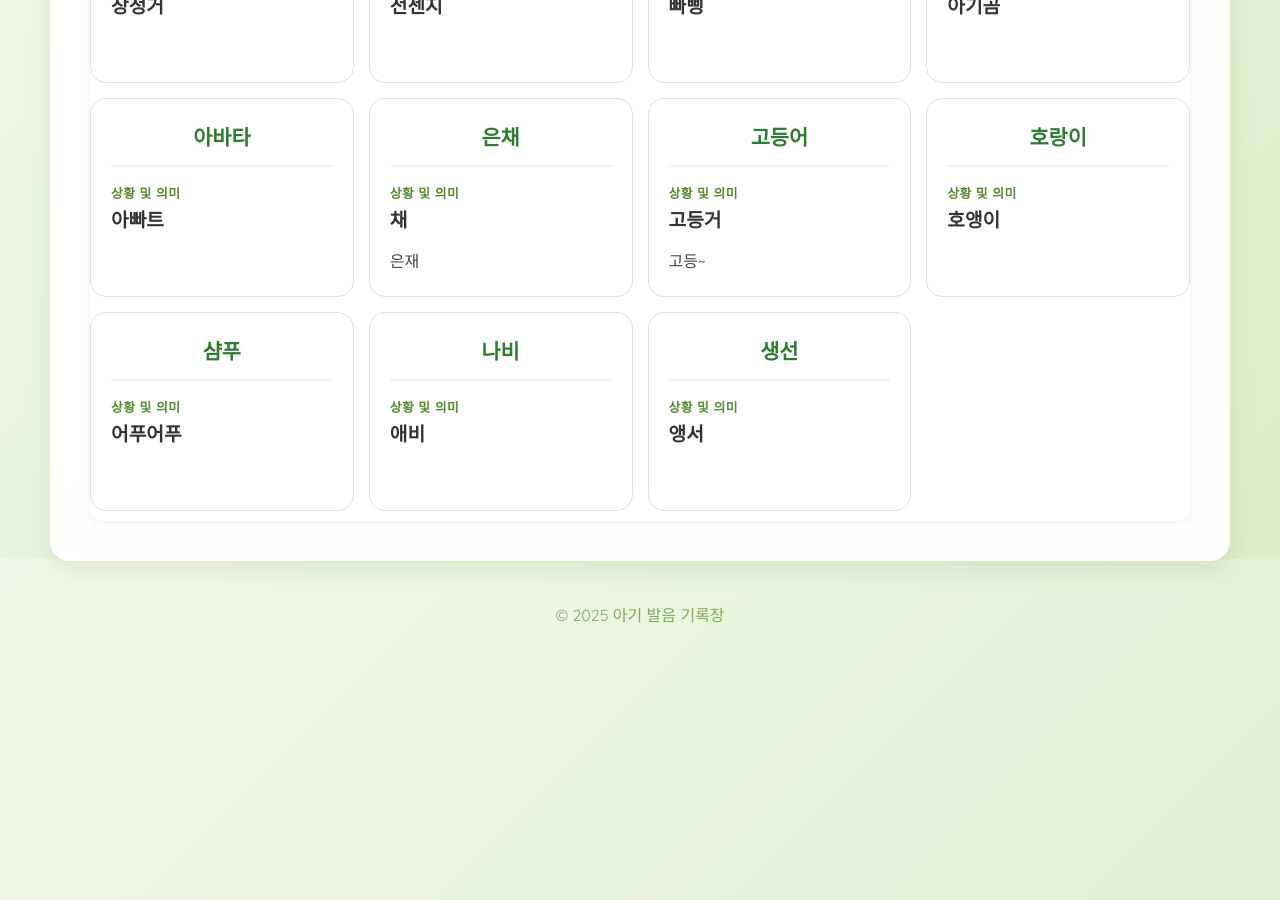
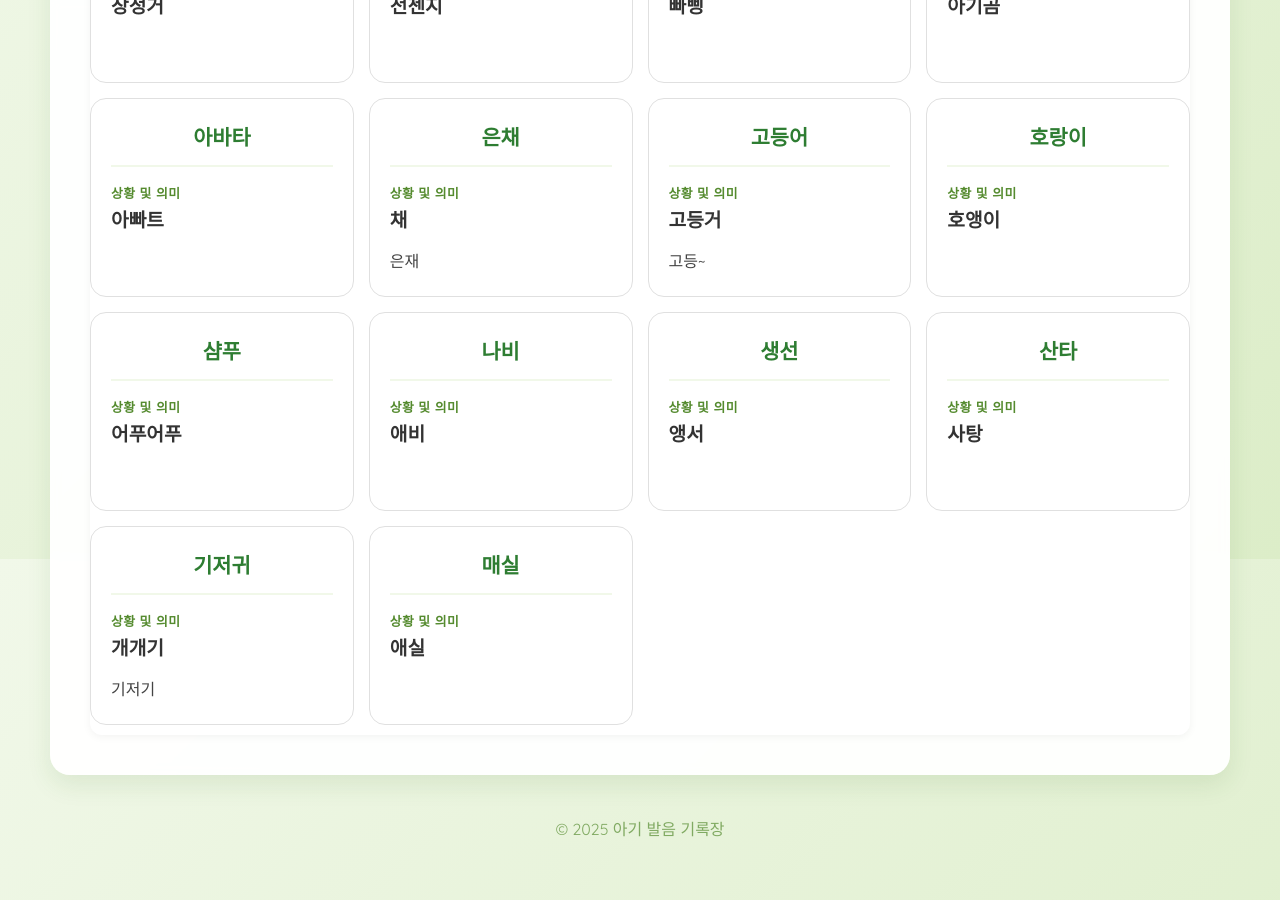
Before and after one commit to JunSungKang/baby-speech-diary, a Jekyll site: the page built from index.md, in a window 1280 px wide and 900 px high, scrolled down 3041 px. Built offline with Jekyll 4.4.1, drawn with Linux system fonts in a browser that asks for light colours; our own code applies the rules of GitHub Pages for plain Markdown files.

Commit message:
Add new entries to index.md

```diff
--- a/index.md
+++ b/index.md
@@ -65,3 +65,6 @@ layout: default
 | 샴푸 | 어푸어푸 ||
 | 나비 | 애비 ||
 | 생선 | 앵서 ||
+| 산타 | 사탕 ||
+| 기저귀 | 개개기 | 기저기 |
+| 매실 | 애실 ||
```
